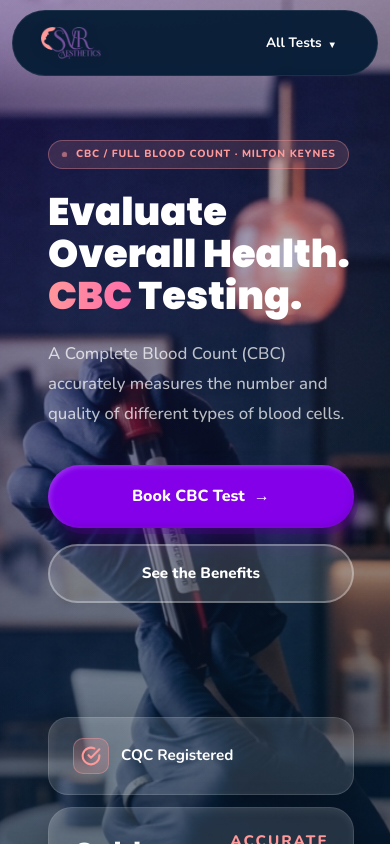
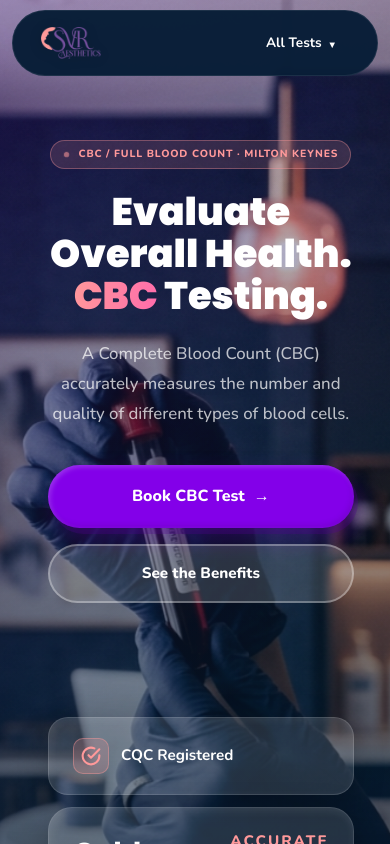
Before and after one commit to Asma-Khanum1722/landing-pages, a Next.js app: page /cbc in a window 390 px wide. Shown: the top 844 px of the page. Built offline with nearby package versions, Linux system fonts and the light colour scheme.

Commit message:
Center hero text on mobile screens

```diff
--- a/src/app/globals.css
+++ b/src/app/globals.css
@@ -577,6 +577,9 @@ body{font-size:.94rem;color:var(--mid);line-height:1.8;margin-bottom:28px;font-w
   /* Hero Overlap Fix */
   #hero { align-items: flex-start !important; padding-top: 120px !important; min-height: auto !important; padding-bottom: 40px !important; }
   .hero-content { padding-top: 20px !important; padding-bottom: 20px !important; }
+  .hero-left { text-align: center; display: flex; flex-direction: column; align-items: center; }
+  .hero-pill-wrap { justify-content: center; }
+  .hero-p { text-align: center; }
   .hero-pill { font-size: 0.65rem !important; padding: 6px 12px !important; white-space: normal; text-align: center; justify-content: center; line-height: 1.4; }
 
   /* Typography scaling for mobile */
```
